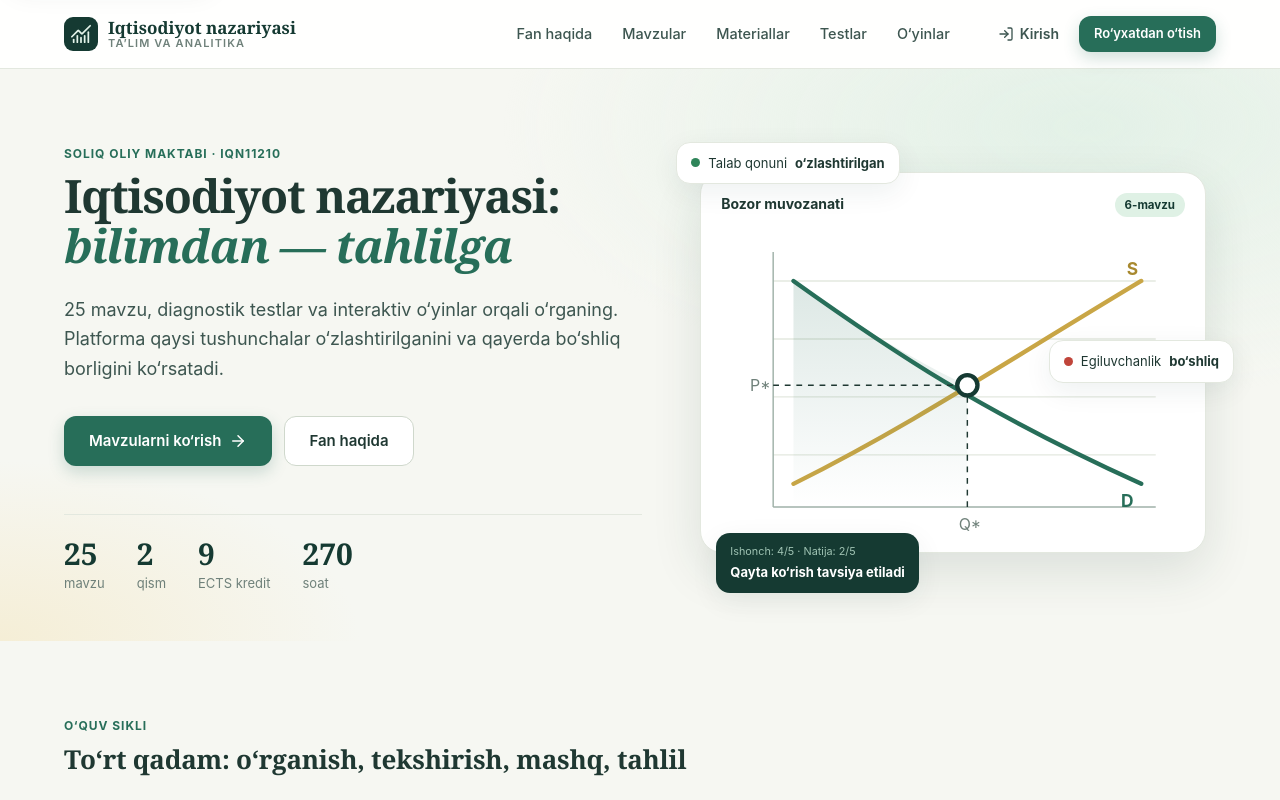
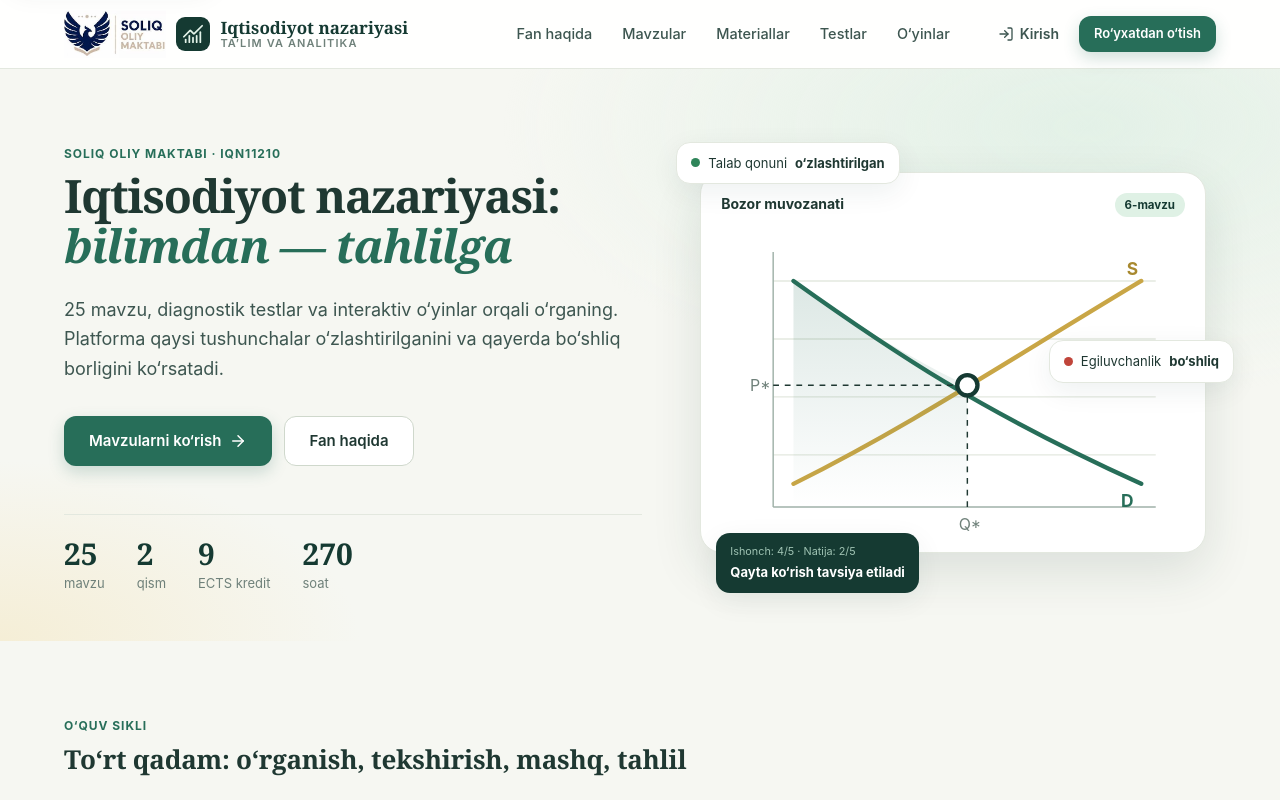
Before and after one commit to bahromqurbonov11-svg/iqtisodiyot-platform, a React (Vite) app: page /materiallar in a window 1280 px wide. Shown: the top 800 px of the page. Built offline with nearby package versions, Linux system fonts and the light colour scheme.

Commit message:
Show the Soliq oliy maktabi logo in the site header

```diff
--- a/src/layouts/PublicLayout.tsx
+++ b/src/layouts/PublicLayout.tsx
@@ -28,7 +28,7 @@ export function PublicLayout() {
       <StageStrip />
       <header className="site-header">
         <div className="container site-header__inner">
-          <Brand />
+          <Brand showSchool />
           <nav className={`site-nav${open ? ' is-open' : ''}`} aria-label="Asosiy navigatsiya">
             {publicMenu(t).map((m) => (
               <NavLink key={m.to} to={m.to} className={({ isActive }) => `site-nav__link${isActive ? ' is-active' : ''}`}>
```
